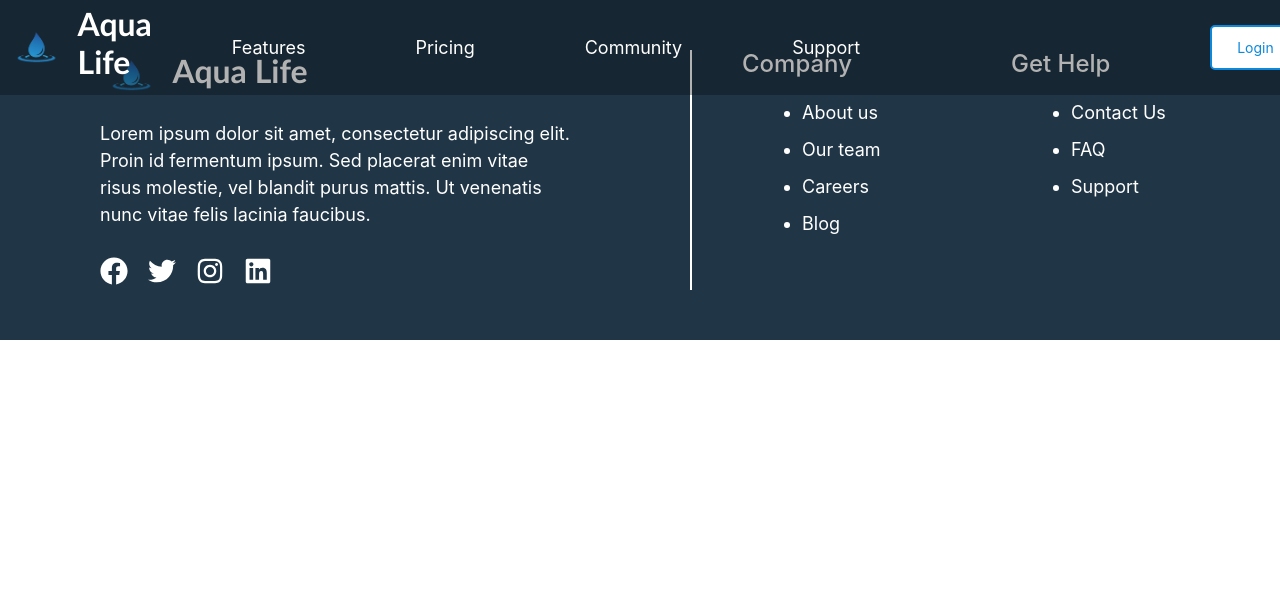
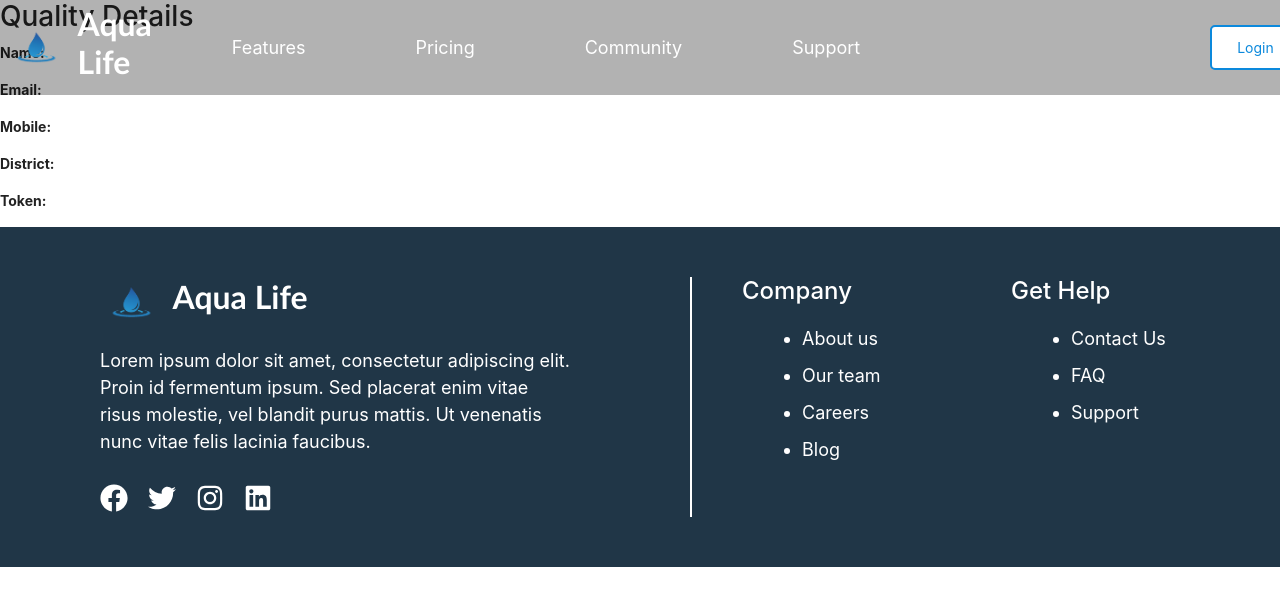
Before and after one commit to WAPiumiNavoda/AquaLife-System, a React (Create React App) app in the folder frontend/: page /quality/1 in a window 1280 px wide. Shown: the top 606 px of the page. Built offline with nearby package versions, Linux system fonts and the light colour scheme; no server answers.

Commit message:
quality details page created

```diff
--- a/frontend/src/App.js
+++ b/frontend/src/App.js
@@ -22,6 +22,7 @@ import ProjectCreate from "./screens/projectManagement/ProjectCreatePage";
 import InnovationApprove from "./components/Admin/InnovationApprove";
 import Quality from "./screens/WaterTreatment/QualityTest";
 import AllQualityTests from "./components/Admin/AllQualityTests";
+import QualityDetails from "./components/Admin/QualityDetails";
 
 const App = () => {
   const hideHeaderFooterRoutes = [
@@ -72,6 +73,7 @@ const App = () => {
           <Route path="/services" element={<Treatment />} />
           <Route path="/quality" element={<Quality />} />
           <Route path="/allquality" element={<AllQualityTests />} />
+          <Route path="/quality/:id" element={<QualityDetails />} />
         </Routes>
       </main>
       {!shouldHideHeaderFooter() && <Footer />}
--- a/frontend/src/components/Admin/AllQualityTests.js
+++ b/frontend/src/components/Admin/AllQualityTests.js
@@ -3,6 +3,7 @@ import { FaUser, FaProductHunt } from "react-icons/fa";
 import { useDispatch, useSelector } from "react-redux";
 import { listQuality } from "./../../actions/qualityTestActions";
 import Sidebar from "./Sidebar";
+import { Link } from "react-router-dom";
 
 const QualityAdmin = () => {
   //list all quality tests
@@ -65,8 +66,9 @@ const QualityAdmin = () => {
                       <td>{quality.mobile}</td>
                       <td>{quality.district}</td>
                       <td className="user-actions">
-                        <button className="btn btn-primary">Approve</button>
-                        <button className="btn btn-danger">Delete</button>
+                        <Link to={`/quality/${quality._id}`}>
+                          <button className="btn btn-primary">View</button>
+                        </Link>
                       </td>
                     </tr>
                   ))
--- /dev/null
+++ b/frontend/src/components/Admin/QualityDetails.js
@@ -0,0 +1,46 @@
+import React, { useEffect } from "react";
+import { useDispatch, useSelector } from "react-redux";
+import { listQualityOne } from "./../../actions/qualityTestActions";
+import { useParams } from "react-router-dom";
+
+const QualityDetails = () => {
+  const { id } = useParams(); // get the _id from the URL
+  const dispatch = useDispatch();
+  const qualityOne = useSelector((state) => state.qualityOne);
+  const { loading, quality, error } = qualityOne;
+
+  useEffect(() => {
+    dispatch(listQualityOne(id));
+  }, [dispatch, id]);
+
+  return (
+    <div>
+      {loading ? (
+        <p>Loading...</p>
+      ) : error ? (
+        <p>{error}</p>
+      ) : (
+        <>
+          <h2>Quality Details</h2>
+          <p>
+            <strong>Name:</strong> {quality.name}
+          </p>
+          <p>
+            <strong>Email:</strong> {quality.email}
+          </p>
+          <p>
+            <strong>Mobile:</strong> {quality.mobile}
+          </p>
+          <p>
+            <strong>District:</strong> {quality.district}
+          </p>
+          <p>
+            <strong>Token:</strong> {quality.token}
+          </p>
+        </>
+      )}
+    </div>
+  );
+};
+
+export default QualityDetails;
--- a/frontend/src/screens/WaterTreatment/Treatment.js
+++ b/frontend/src/screens/WaterTreatment/Treatment.js
@@ -58,14 +58,14 @@ function Treatment() {
         </div>
         <div className="card1">
           <img src={img6} alt="purification" />
-          <h2>Purification & Filtration Plants</h2>
+          <h2>Water Quality Monitoring</h2>
           <p>
             Our purification and filtration plants use advanced technologies to
             remove impurities from water, making it safe and clean for use in
             homes and businesses. We offer a range of solutions for both small
             and large-scale applications.
           </p>
-          <Link to="/purification">Learn More</Link>
+          <Link to="/quality">Learn More</Link>
         </div>
         <div className="card1">
           <img src={img7} alt="maintenance" />
--- a/frontend/src/store.js
+++ b/frontend/src/store.js
@@ -23,7 +23,10 @@ import {
   InnovationSupportListReducer,
 } from "./reducers/innovationSupportReducers";
 import { ProjectCreateReducer } from "./reducers/projectReducers";
-import { qualityListReducer } from "./reducers/qualityTestReducers";
+import {
+  qualityListReducer,
+  qualityOneReducer,
+} from "./reducers/qualityTestReducers";
 
 const reducer = combineReducers({
   user_Login: userLoginReducer,
@@ -39,6 +42,7 @@ const reducer = combineReducers({
   innovationDeny: InnovationDenyReducer,
   innovationSet: InnovationApproveListReducer,
   qualityList: qualityListReducer,
+  qualityOne: qualityOneReducer,
 });
 
 const userInfoFromStorage = localStorage.getItem("userInfo")
```
